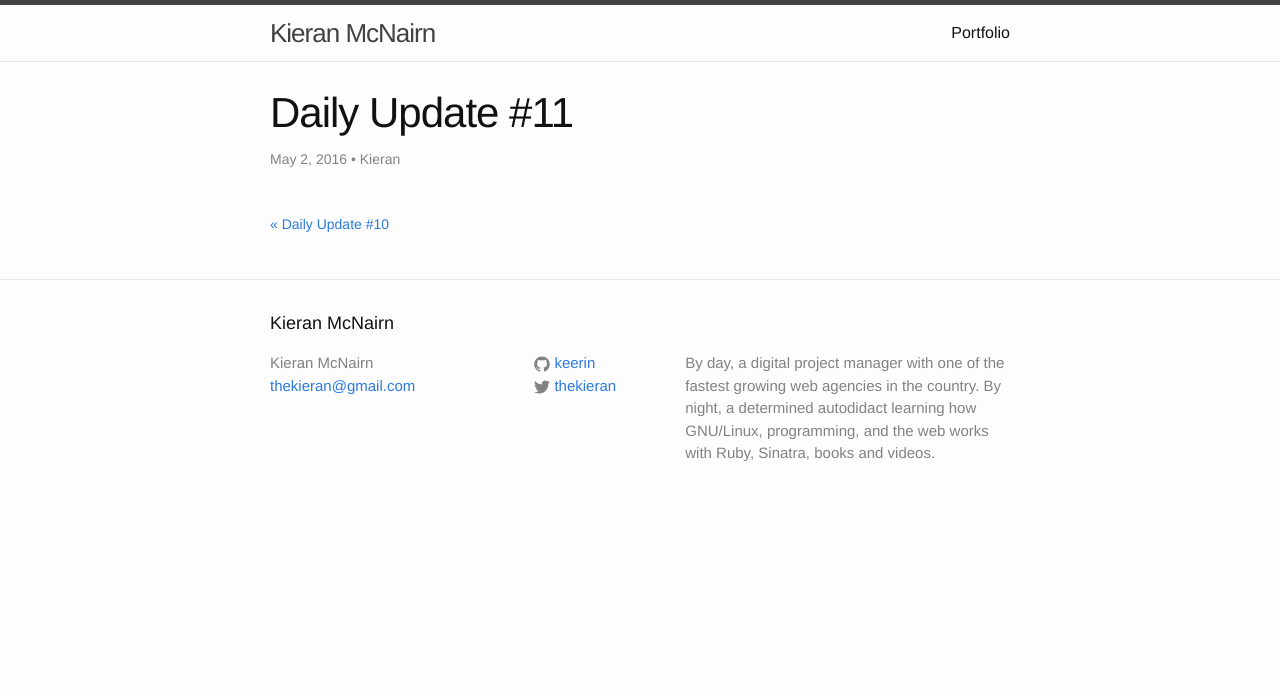
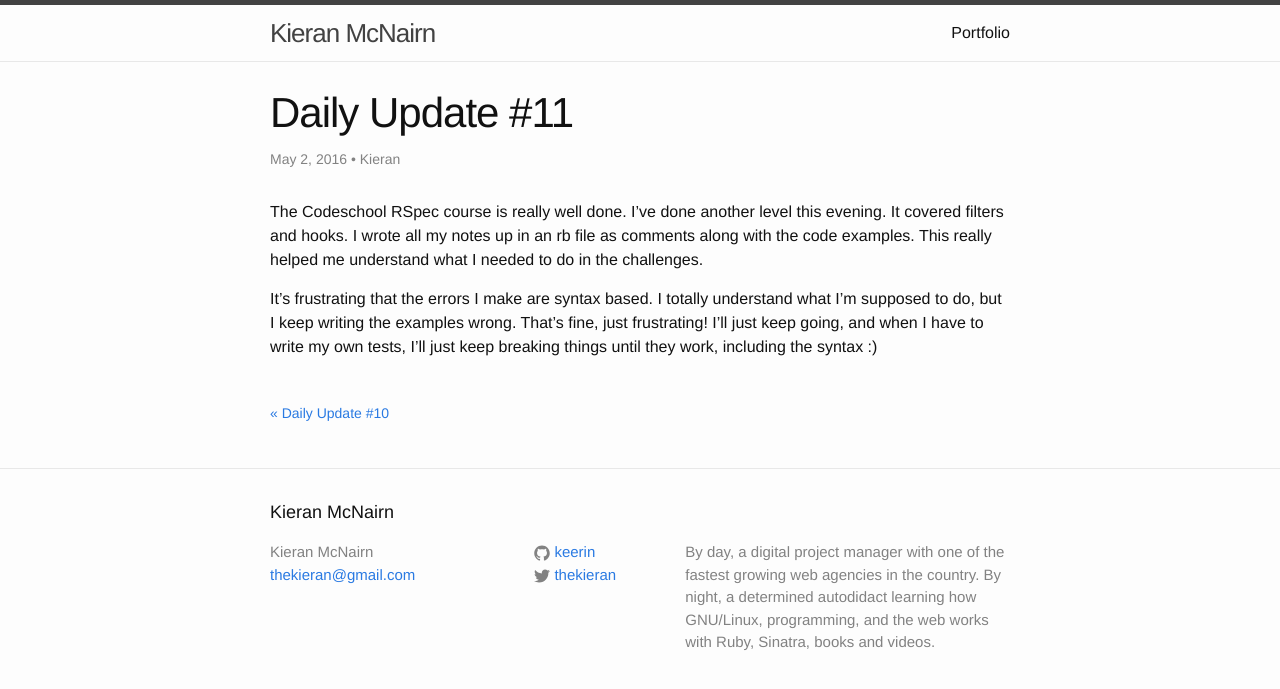
Before and after one commit to keerin/keerin.github.io, a Jekyll site: the page built from _posts/2016-05-02-daily-update-11.md, in a window 1280 px wide. Shown: the top 689 px of the page. Built offline with Jekyll 4.4.1, drawn with Linux system fonts in a browser that asks for light colours.

Commit message:
Daily update #11 pushed

```diff
--- a/_posts/2016-05-02-daily-update-11.md
+++ b/_posts/2016-05-02-daily-update-11.md
@@ -1,7 +1,10 @@
 ---
 layout: post
 title:  "Daily Update #11"
-date:   2016-05-02 2016  22:13:00 +0100
+date:   2016-05-02 2016  22:20:00 +0100
 categories: "learning-rails"
 author: "Kieran"
 ---
+The Codeschool RSpec course is really well done. I've done another level this evening. It covered filters and hooks. I wrote all my notes up in an rb file as comments along with the code examples. This really helped me understand what I needed to do in the challenges.
+
+It's frustrating that the errors I make are syntax based. I totally understand what I'm supposed to do, but I keep writing the examples wrong. That's fine, just frustrating! I'll just keep going, and when I have to write my own tests, I'll just keep breaking things until they work, including the syntax :)
```
Also changed, not shown: _posts/2016-04-28-daily-update-7.md (+4 -2 lines), _posts/2016-05-01-daily-update-10.md (+1 -1 lines).
